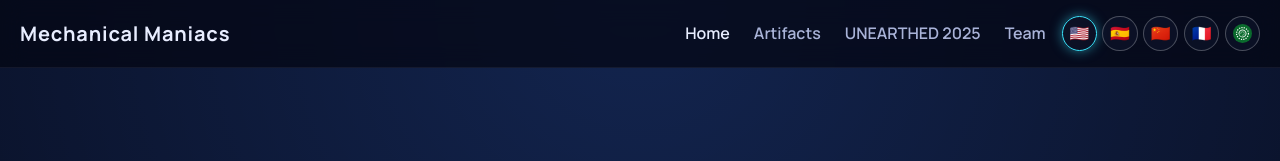
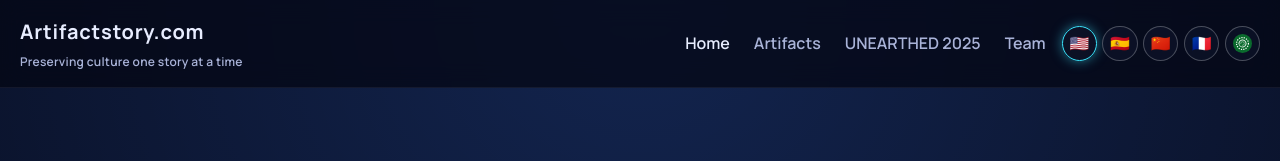
Before and after one commit to c-hristofer/Mechanical-Maniacs-2025, a plain HTML site: page index.html in a window 1280 px wide. Shown: the top 161 px of the page. Drawn offline with Linux system fonts and the light colour scheme.

Commit message:
changed the Mechanical Maniacs in the top left corner to Artifactstory.com with the tagline "Perserving culture one story at the time"

```diff
--- a/assets/script.js
+++ b/assets/script.js
@@ -1,7 +1,8 @@
 // Centralized translation dictionary for all supported languages
 const translations = {
   "en": {
-    "nav.logo": "Mechanical Maniacs",
+    "nav.logo": "Artifactstory.com",
+    "nav.tagline": "Preserving culture one story at a time",
     "nav.home": "Home",
     "nav.artifacts": "Artifacts",
     "nav.unearthed": "UNEARTHED 2025",
@@ -105,7 +106,8 @@ const translations = {
     "team.mentors.coach4": "<strong>Mr. Chris</strong> · Mentor with a computer science degree."
   },
   "es": {
-    "nav.logo": "Mechanical Maniacs",
+    "nav.logo": "Artifactstory.com",
+    "nav.tagline": "Preservando la cultura, una historia a la vez",
     "nav.home": "Inicio",
     "nav.artifacts": "Artefactos",
     "nav.unearthed": "UNEARTHED 2025",
@@ -209,7 +211,8 @@ const translations = {
     "team.mentors.coach4": "<strong>Sr. Chris</strong> · Mentor con título en ciencias de la computación."
   },
   "zh": {
-    "nav.logo": "Mechanical Maniacs",
+    "nav.logo": "Artifactstory.com",
+    "nav.tagline": "保护文化，讲述故事",
     "nav.home": "首页",
     "nav.artifacts": "文物",
     "nav.unearthed": "UNEARTHED 2025",
@@ -313,7 +316,8 @@ const translations = {
     "team.mentors.coach4": "<strong>Chris 先生</strong> · 拥有计算机科学学位的导师。"
   },
   "fr": {
-    "nav.logo": "Mechanical Maniacs",
+    "nav.logo": "Artifactstory.com",
+    "nav.tagline": "Préserver la culture, une histoire à la fois",
     "nav.home": "Accueil",
     "nav.artifacts": "Artefacts",
     "nav.unearthed": "UNEARTHED 2025",
@@ -417,7 +421,8 @@ const translations = {
     "team.mentors.coach4": "<strong>M. Chris</strong> · Mentor titulaire d’un diplôme d’informatique."
   },
   "ar": {
-    "nav.logo": "ميكانيكل مانيَكس",
+    "nav.logo": "Artifactstory.com",
+    "nav.tagline": "نحمي الثقافة، نحكي القصص",
     "nav.home": "الرئيسية",
     "nav.artifacts": "القطع",
     "nav.unearthed": "UNEARTHED 2025",
--- a/assets/styles.css
+++ b/assets/styles.css
@@ -85,9 +85,30 @@ a {
 }
 
 .logo {
+  display: flex;
+  flex-direction: column;
+  gap: 0.25rem;
+}
+
+.logo a {
   font-weight: 700;
   font-size: 1.25rem;
   letter-spacing: 0.04em;
+  color: var(--text-primary);
+  text-decoration: none;
+}
+
+.logo a:hover,
+.logo a:focus {
+  color: var(--accent);
+}
+
+.logo p {
+  font-size: 0.75rem;
+  font-weight: 600;
+  color: var(--text-muted);
+  margin: 0;
+  letter-spacing: 0.02em;
 }
 
 .site-nav ul {
--- a/index.html
+++ b/index.html
@@ -16,7 +16,10 @@
   <!-- Sticky navigation with language selector -->
   <header class="site-header">
     <div class="inner">
-      <a class="logo" href="index.html" data-i18n="nav.logo">Artifactstory.com — "Preserving culture one story at a time"</a>
+      <div class="logo">
+        <a href="index.html" data-i18n="nav.logo">Mechanical Maniacs</a>
+        <p data-i18n="nav.tagline">Preserving culture one story at a time</p>
+      </div>
       <button class="nav-toggle" aria-expanded="false" aria-controls="primary-navigation" data-i18n="nav.toggle" data-i18n-attr="aria-label" aria-label="Toggle navigation">
         <span></span>
         <span></span>
```
Also changed, not shown: artifacts.html (+4 -1 lines), team.html (+4 -1 lines), unearthed.html (+4 -1 lines).
